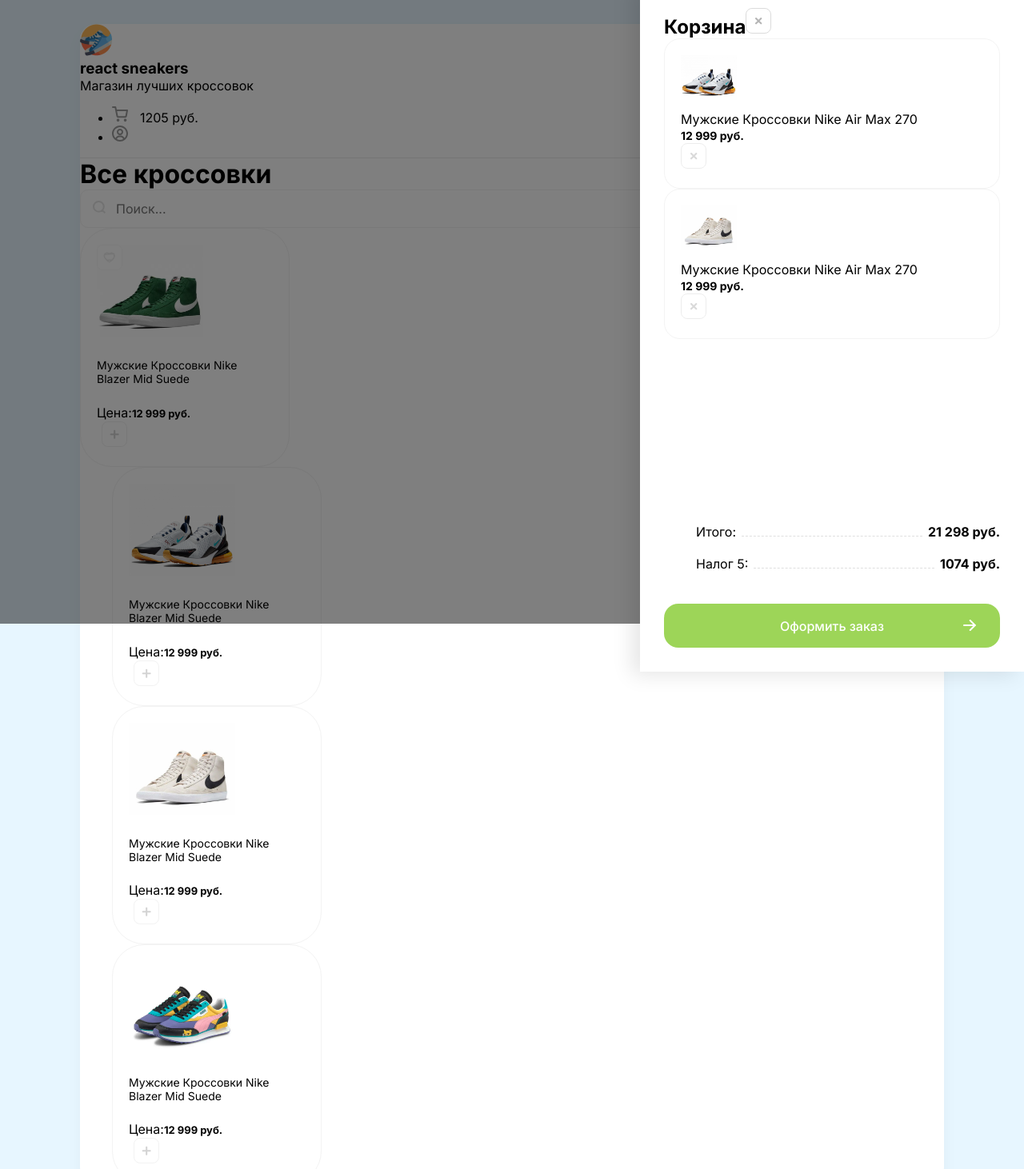
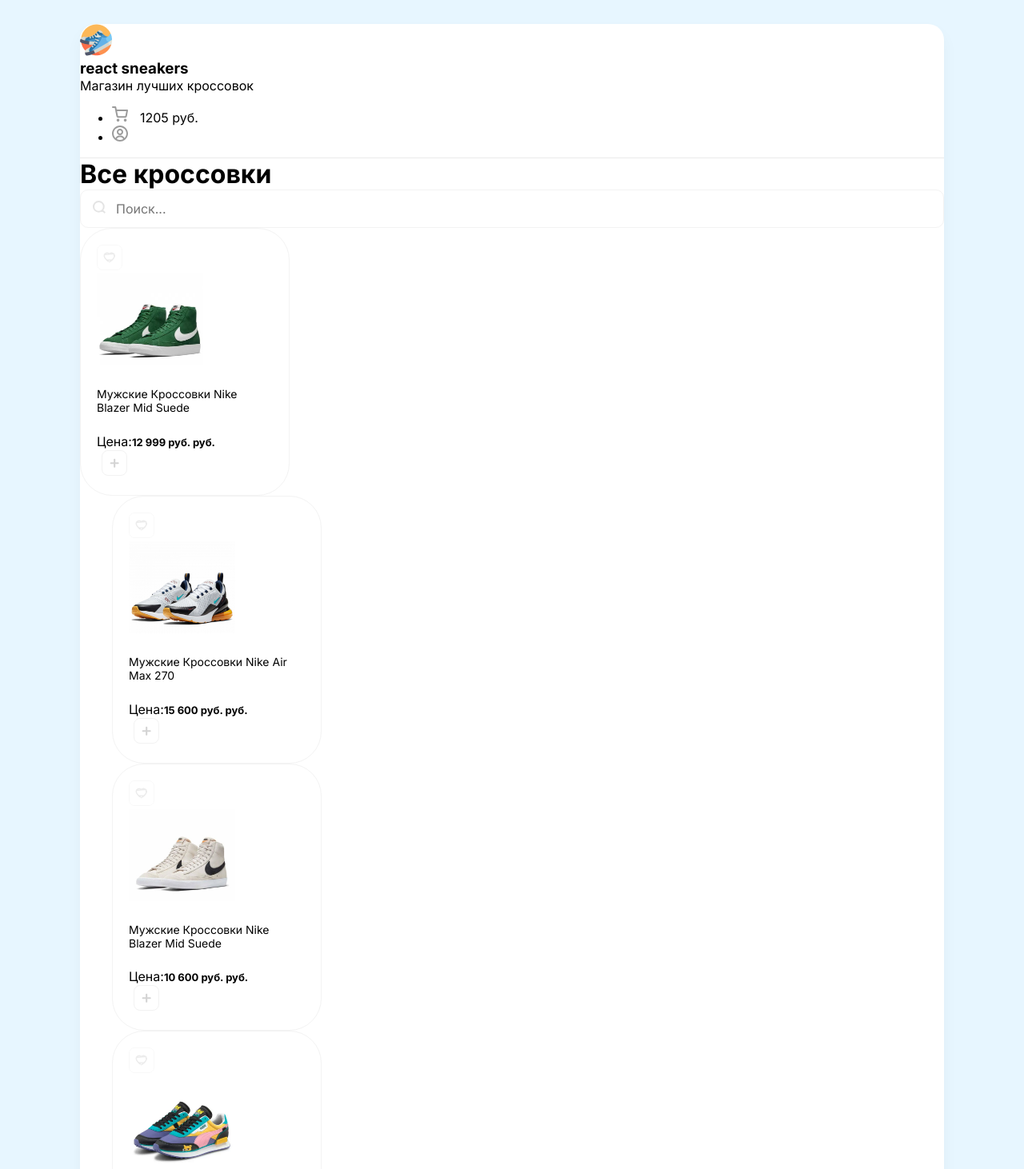
Before and after one commit to Vadumch/Reactsneckers, a React (Create React App) app in the folder react-sneakers/: page / in a window 1280 px wide. Shown: the part 20-1482 px from the top of the page at 80% size. Built offline with nearby package versions, Linux system fonts and the light colour scheme.

Commit message:
add copmonents

```diff
--- a/react-sneakers/src/App.js
+++ b/react-sneakers/src/App.js
@@ -1,68 +1,22 @@
+import Card from "./components/Card";
+import Header from "./components/Header";
+import Drawer from "./components/Drawer";
 
+const arr = [
+  { title: 'Мужские Кроссовки Nike Blazer Mid Suede', price: '12 999 руб.', imageUrl: "/img/sneackers/1.jpg"},
+  { title: 'Мужские Кроссовки Nike Air Max 270', price: '15 600 руб.', imageUrl: "/img/sneackers/2.jpg"},
+  { title: 'Мужские Кроссовки Nike Blazer Mid Suede', price: '10 600 руб.', imageUrl: "/img/sneackers/3.jpg"},
+  { title: 'Кроссовки Puma X Aka Boku Future Rider', price: '8 999 руб.', imageUrl: "/img/sneackers/4.jpg"}
+];
 
 function App() {
   return (
     <div className="Wrapper clear">
 
-    <div className="overlay">
-      <div className="drawer">
-        <h2 className="d-flex justify-between mb-30">
-          Корзина<img className="remove-btn cu-p" src="/img/btn-remove.svg" alt="Remove"/>
-        </h2>
-        <div className="items">
-            <div className="cart-Item d-flex align-center mb-20">
-              <div className="cart-Item__img" style={{backgroundImage: 'url(/img/sneackers/2.jpg)'}}></div>
-              <div className="mr-20 flex">
-                <p className="mb-5">Мужские Кроссовки Nike Air Max 270</p>
-                <b>12 999 руб.</b>
-              </div>
-             <img className="remove-btn" src="/img/btn-remove.svg" alt="Remove"/>
-           </div>
+      <Drawer />
 
-            <div className="cart-Item d-flex align-center mb-20">
-              <div className="cart-Item__img" style={{backgroundImage: 'url(/img/sneackers/3.jpg)'}}></div>
-             <div className="mr-20 flex">
-                <p className="mb-5">Мужские Кроссовки Nike Air Max 270</p>
-               <b>12 999 руб.</b>
-             </div>
-             <img className="remove-btn" src="/img/btn-remove.svg" alt="Remove"/>
-          </div>
+      <Header />
 
-        </div>
-        <div className="cart__total-blog">
-          <ul>
-              <li>
-                <span>Итого:</span>
-                <div></div>
-                <b>21 298 руб.</b>
-              </li>
-              <li>
-              <span>Налог 5:</span>
-                <div></div>
-                <b>1074 руб.</b>
-              </li>
-            </ul>
-            <button className="green-button">Оформить заказ<img src="/img/right-arrow.svg" alt="" /></button>
-        </div>
-      </div>
-    </div>
-
-      <header className="d-flex justify-between align-center p-40">
-        <div className="d-flex align-center">
-        <img src="/img/logo.png" alt="logo"/>
-        <div>
-          <h3 className="text-uppercase">react sneakers</h3>
-          <p className="opacity-5">Магазин лучших кроссовок</p>
-        </div>
-        </div>
-        <ul className="d-flex">
-          <li className="mr-30">
-            <img src="/img/Cart.svg" alt="Cart"/><span>1205 руб.</span></li>
-          <li>
-            <img src="/img/User.svg" alt="User"/>
-          </li>
-        </ul>
-      </header>
       <div className="content p-40">
         <div className="d-flex align-center justify-between mb-40">
         <h1>Все кроссовки</h1>
@@ -73,63 +27,17 @@
         </div>
 
         <div className="d-flex">
-        <div className="card">
-            <div className="favorite">
-              <img src="/img/heart-white.svg" alt="unliked"/>
-            </div>
-            <img width={133} height={115} src="/img/sneackers/1.jpg" alt="sneackers" />
-              <h5>Мужские Кроссовки Nike Blazer Mid Suede</h5>
-            <div className="d-flex justify-between align-center">
-              <div className="d-flex flex-column">
-                <sapn>Цeна:</sapn>
-                <b>12 999 руб.</b>
-              </div>
-              <button className="button">
-                <img width={32} height={32} src= "/img/plus.svg"/>
-              </button>
-            </div>
+
+         {
+          arr.map((obj) => (
+            <Card
+            title={obj.title}
+            price={obj.price}
+            imageUrl={obj.imageUrl}
+            onClick={() => console.log(obj)}
+          />
+        ))}
         </div>
-        <div className="card">
-            <img width={133} height={115} src="/img/sneackers/2.jpg" />
-              <h5>Мужские Кроссовки Nike Blazer Mid Suede</h5>
-            <div className="d-flex justify-between align-center">
-              <div className="d-flex flex-column">
-                <sapn>Цeна:</sapn>
-                <b>12 999 руб.</b>
-              </div>
-              <button className="button">
-                <img width={32} height={32} src= "/img/plus.svg"/>
-              </button>
-            </div>
-        </div>
-        <div className="card">
-            <img width={133} height={115} src="/img/sneackers/3.jpg" />
-              <h5>Мужские Кроссовки Nike Blazer Mid Suede</h5>
-            <div className="d-flex justify-between align-center">
-              <div className="d-flex flex-column">
-                <sapn>Цeна:</sapn>
-                <b>12 999 руб.</b>
-              </div>
-              <button className="button">
-                <img width={32} height={32} src= "/img/plus.svg"/>
-              </button>
-            </div>
-        </div>
-        <div className="card">
-            <img width={133} height={115} src="/img/sneackers/4.jpg" />
-              <h5>Мужские Кроссовки Nike Blazer Mid Suede</h5>
-            <div className="d-flex justify-between align-center">
-              <div className="d-flex flex-column">
-                <sapn>Цeна:</sapn>
-                <b>12 999 руб.</b>
-              </div>
-              <button className="button">
-                <img width={32} height={32} src= "/img/plus.svg"/>
-              </button>
-            </div>
-        </div>
-        </div>
-
       </div>
     </div>
   );
--- /dev/null
+++ b/react-sneakers/src/components/Card/card.module.scss
@@ -0,0 +1,32 @@
+.card{
+    border: 1px solid #F3F3F3;
+    padding: 20px;
+    width: 220px;
+    border-radius: 40px;
+    transition:  box-shadow 0.2s ease-in-out, transform box-shadow 0.2s ease-in-out;
+    cursor: pointer;
+    &:hover{
+      box-shadow: 0px 20px 30px rgba(0, 0, 0, 0.06);
+      transform: translateY(-5px);
+    }
+    + .card {
+      margin-left: 40px;
+    }
+    .favorite{
+      position: absolute;
+      cursor: pointer;
+    }
+    h5{
+      font-family: 'Inter', sans-serif;
+      font-weight: 400;
+      font-size: 14px;
+    }
+    span{
+      font-size: 13px;
+      opacity: 0.5;
+      text-transform: uppercase;
+    }
+    b{
+      font-size: 13px;
+    }
+  }
--- /dev/null
+++ b/react-sneakers/src/components/Card/index.js
@@ -0,0 +1,27 @@
+import cardStyles from './card.module.scss';
+function Card(props) {
+
+  // const onClickButton = () => {
+  //   alert (123)
+  // }
+
+    return (
+<div className={cardStyles.card}>
+      <div className="favorite">
+        <img src="/img/heart-white.svg" alt="unliked"/>
+      </div>
+     <img width={133} height={115} src={props.imageUrl} alt="sneackers" />
+       <h5>{props.title}</h5>
+     <div className="d-flex justify-between align-center">
+       <div className="d-flex flex-column">
+         <sapn>Цeна:</sapn>
+         <b>{props.price} руб.</b>
+       </div>
+       <button className="button" onClick={props.onClick}>
+         <img width={32} height={32} src= "/img/plus.svg"/>
+       </button>
+     </div>
+</div>
+    );
+}
+export default Card;
--- /dev/null
+++ b/react-sneakers/src/components/Drawer.js
@@ -0,0 +1,47 @@
+function Drawer () {
+    return(
+    <div style={{ display: 'none'}} className="overlay">
+        <div className="drawer">
+        <h2 className="d-flex justify-between mb-30">
+          Корзина<img className="remove-btn cu-p" src="/img/btn-remove.svg" alt="Remove"/>
+        </h2>
+        <div className="items">
+            <div className="cart-Item d-flex align-center mb-20">
+              <div className="cart-Item__img" style={{backgroundImage: 'url(/img/sneackers/2.jpg)'}}></div>
+              <div className="mr-20 flex">
+                <p className="mb-5">Мужские Кроссовки Nike Air Max 270</p>
+                <b>12 999 руб.</b>
+              </div>
+             <img className="remove-btn" src="/img/btn-remove.svg" alt="Remove"/>
+           </div>
+
+            <div className="cart-Item d-flex align-center mb-20">
+              <div className="cart-Item__img" style={{backgroundImage: 'url(/img/sneackers/3.jpg)'}}></div>
+             <div className="mr-20 flex">
+                <p className="mb-5">Мужские Кроссовки Nike Air Max 270</p>
+               <b>12 999 руб.</b>
+             </div>
+             <img className="remove-btn" src="/img/btn-remove.svg" alt="Remove"/>
+          </div>
+
+        </div>
+        <div className="cart__total-blog">
+          <ul>
+              <li>
+                <span>Итого:</span>
+                <div></div>
+                <b>21 298 руб.</b>
+              </li>
+              <li>
+              <span>Налог 5:</span>
+                <div></div>
+                <b>1074 руб.</b>
+              </li>
+            </ul>
+            <button className="green-button">Оформить заказ<img src="/img/right-arrow.svg" alt="" /></button>
+        </div>
+      </div>
+    </div>
+    );
+}
+ export default Drawer;
--- /dev/null
+++ b/react-sneakers/src/components/Header.js
@@ -0,0 +1,21 @@
+function Header () {
+    return(
+        <header className="d-flex justify-between align-center p-40">
+        <div className="d-flex align-center">
+        <img src="/img/logo.png" alt="logo"/>
+        <div>
+          <h3 className="text-uppercase">react sneakers</h3>
+          <p className="opacity-5">Магазин лучших кроссовок</p>
+        </div>
+        </div>
+        <ul className="d-flex">
+          <li className="mr-30">
+            <img src="/img/Cart.svg" alt="Cart"/><span>1205 руб.</span></li>
+          <li>
+            <img src="/img/User.svg" alt="User"/>
+          </li>
+        </ul>
+      </header>
+    );
+}
+export default Header;
--- a/react-sneakers/src/index.scss
+++ b/react-sneakers/src/index.scss
@@ -30,38 +30,7 @@
     margin: 0;
   }
 }
-.card{
-  border: 1px solid #F3F3F3;
-  padding: 20px;
-  width: 220px;
-  border-radius: 40px;
-  transition:  box-shadow 0.2s ease-in-out, transform box-shadow 0.2s ease-in-out;
-  cursor: pointer;
-  &:hover{
-    box-shadow: 0px 20px 30px rgba(0, 0, 0, 0.06);
-    transform: translateY(-5px);
-  }
-  + .card {
-    margin-left: 40px;
-  }
-  .favorite{
-    position: absolute;
-    cursor: pointer;
-  }
-  h5{
-    font-family: 'Inter', sans-serif;
-    font-weight: 400;
-    font-size: 14px;
-  }
-  span{
-    font-size: 13px;
-    opacity: 0.5;
-    text-transform: uppercase;
-  }
-  b{
-    font-size: 13px;
-  }
-}
+
 .button{
   background: #FFFFFF;
   border: none;
@@ -99,15 +68,13 @@
   box-shadow: -10px 4px 24px rgba(0, 0, 0, 0.1);
   padding: 30px;
   .items{
+    flex: 1;
     overflow: auto;
     margin-bottom: 40px;
   }
   h2{
     margin: 0;
   }
-}
-.items{
-  flex: 1;
 }
 .cart-Item{
   border: 1px solid #F3F3F3;
```
